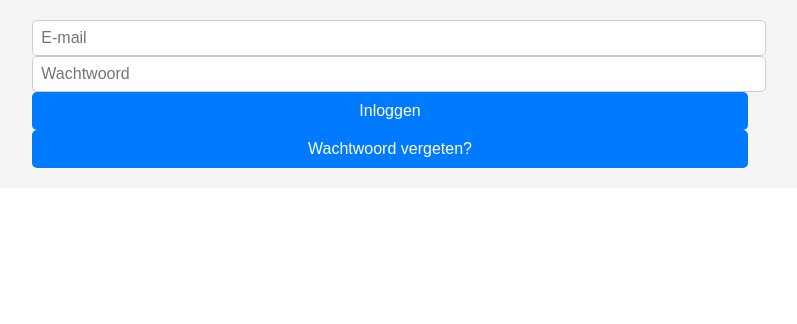
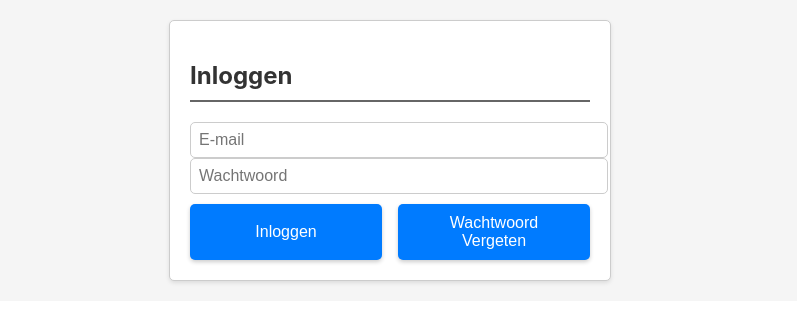
Before and after one commit to Yordaniramirez/kappers_klant_boookings_app, a React (Create React App) app: page /login in a window 1280 px wide. Shown: the top 324 px of the page, without its empty margins (250-1047 px from the left). Built offline with nearby package versions, Linux system fonts and the light colour scheme.

Commit message:
RessetPassword, Style to te the Buttons

```diff
--- a/src/components/CSS_STYLES/LoginPage.css
+++ b/src/components/CSS_STYLES/LoginPage.css
@@ -20,7 +20,8 @@
 }
 
 .login-form input[type="text"],
-.login-form input[type="password"] {
+.login-form input[type="password"],
+.login-form input[type="email"] {
   padding: 10px;
   margin-bottom: 16px;
   border: 1px solid #ccc;
@@ -28,11 +29,19 @@
 }
 
 /* Geef wat meer ruimte aan de knoppen */
-.login-button {
-  margin-top: 10px;
+.button-container {
+  display: flex;
+  justify-content: space-between;
 }
 
-.login-button {
+.login-button,
+.password-reset-button {
+  margin-top: 10px;
+  width: 48%;  /* Aangepast zodat beide knoppen in één rij passen */
+}
+
+.login-button,
+.password-reset-button {
   background-color: #007BFF;
   color: white;
   border: none;
@@ -43,7 +52,8 @@
   box-shadow: 0 2px 4px rgba(0, 0, 0, 0.2);
 }
 
-.login-button:hover {
+.login-button:hover,
+.password-reset-button:hover {
   background-color: #0056b3;
 }
 
--- a/src/components/LoginPage.js
+++ b/src/components/LoginPage.js
@@ -1,70 +1,69 @@
 import React, { useState } from "react";
 import { getAuth, signInWithEmailAndPassword, sendPasswordResetEmail } from "firebase/auth";
+import './CSS_STYLES/LoginPage.css';
+import { useNavigate } from "react-router-dom";
+import { addAppointmentToFirestore } from "./firebase/config";
 
 function LoginPage() {
-  const [email, setEmail] = useState("");
-  const [password, setPassword] = useState("");
-  const [resetPassword, setResetPassword] = useState(false);
+  const [email, setEmail] = useState('');
+  const [password, setPassword] = useState('');
+  const [error, setError] = useState(null);
+  const navigate = useNavigate();
   const auth = getAuth();
 
-  // Functie om de gebruiker in te loggen
   const handleLogin = () => {
+
     signInWithEmailAndPassword(auth, email, password)
       .then((userCredential) => {
-        // Inloggen succesvol
-        console.log("Inloggen succesvol:", userCredential);
+        // Log voor debug
+        console.log("User Credential:", userCredential);
+
+        // Haal de 'pending' afspraak op uit localStorage
+        const pendingAppointment = localStorage.getItem('pendingAppointment');
+        console.log("Pending Appointment:", pendingAppointment);
+
+        if (pendingAppointment) {
+          const afspraakDetails = JSON.parse(pendingAppointment);
+          afspraakDetails.selectedDate = new Date(afspraakDetails.selectedDate);
+          console.log("Parsed Afspraak Details:", afspraakDetails);
+
+          const userId = userCredential.user.uid;
+
+          // Voeg afspraak toe aan Firestore
+          addAppointmentToFirestore({ userId, ...afspraakDetails });
+
+          // Verwijder de 'pending' afspraak uit localStorage
+          localStorage.removeItem('pendingAppointment');
+        }
+
+        // Navigeer naar dashboard
+        navigate("/user-dashboard");
       })
       .catch((error) => {
-        console.error("Fout bij inloggen:", error);
-        // Toon eventueel een foutmelding aan de gebruiker
+        setError(error.message);
       });
   };
 
-  // Functie om wachtwoord reset e-mail te sturen
-  const handleResetPassword = () => {
+  const handlePasswordReset = () => {
     sendPasswordResetEmail(auth, email)
       .then(() => {
-        console.log("Wachtwoord reset e-mail verstuurd");
-        setResetPassword(false);
-        // Toon een bericht aan de gebruiker dat een e-mail is verzonden
+        alert('Een wachtwoord reset e-mail is verzonden naar ' + email);
       })
       .catch((error) => {
-        console.error("Fout bij versturen wachtwoord reset e-mail:", error);
-        // Toon een foutmelding aan de gebruiker
+        setError("Fout bij het verzenden van de wachtwoord reset e-mail: " + error.message);
       });
   };
 
   return (
-    <div>
-      {resetPassword ? (
-        <>
-          <input
-            type="email"
-            placeholder="Voer uw e-mailadres in"
-            value={email}
-            onChange={(e) => setEmail(e.target.value)}
-          />
-          <button onClick={handleResetPassword}>Stuur wachtwoord reset e-mail</button>
-          <button onClick={() => setResetPassword(false)}>Terug naar inloggen</button>
-        </>
-      ) : (
-        <>
-          <input
-            type="email"
-            placeholder="E-mail"
-            value={email}
-            onChange={(e) => setEmail(e.target.value)}
-          />
-          <input
-            type="password"
-            placeholder="Wachtwoord"
-            value={password}
-            onChange={(e) => setPassword(e.target.value)}
-          />
-          <button onClick={handleLogin}>Inloggen</button>
-          <button onClick={() => setResetPassword(true)}>Wachtwoord vergeten?</button>
-        </>
-      )}
+    <div className="login-container">
+      <h2>Inloggen</h2>
+      <input type="email" placeholder="E-mail" value={email} onChange={(e) => setEmail(e.target.value)} />
+      <input type="password" placeholder="Wachtwoord" value={password} onChange={(e) => setPassword(e.target.value)} />
+      <div className="button-container">
+      <button className="login-button" onClick={handleLogin}>Inloggen</button>
+      <button className="password-reset-button" onClick={handlePasswordReset}>Wachtwoord Vergeten</button>
+      {error && <p className="error-message">{error}</p>}
+      </div>
     </div>
   );
 }
--- a/src/components/firebase/config.js
+++ b/src/components/firebase/config.js
@@ -2,7 +2,7 @@
 import { initializeApp } from "firebase/app";
 import { getAnalytics } from "firebase/analytics";
 import { getFirestore, collection, addDoc } from "firebase/firestore";
-import { getAuth, createUserWithEmailAndPassword, sendEmailVerification, updateProfile, signInWithEmailAndPassword } from "firebase/auth";
+import { getAuth, createUserWithEmailAndPassword, sendEmailVerification, updateProfile, signInWithEmailAndPassword} from "firebase/auth";
 //import { Timestamp } from "firebase/firestore";
 
 const firebaseConfig = {
@@ -65,7 +65,6 @@ export async function createCustomerInFirestore(userId, name, email) {
 
 
 
-
 export async function signInUserWithEmailAndPassword(email, password) {
   try {
     const userCredential = await signInWithEmailAndPassword(auth, email, password);
```
